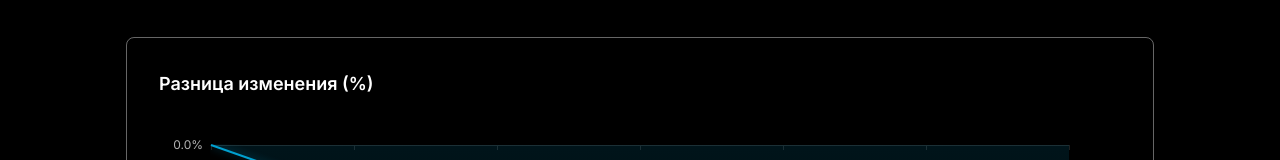
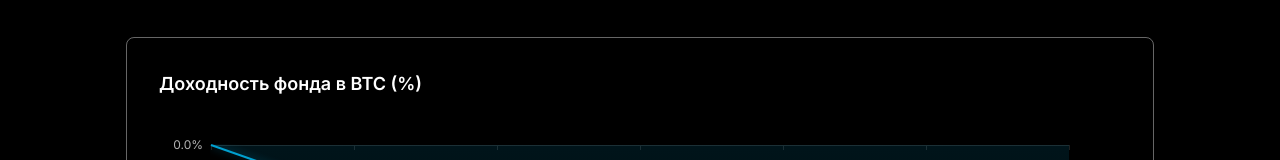
Before and after one commit to denissilantev64/VLHXBTC-dashboard, a React (Vite) app: page / in a window 1280 px wide. Shown: the part 1993-2153 px from the top of the page. Built offline with nearby package versions, Linux system fonts and the light colour scheme.

Commit message:
Update diff chart title translation

```diff
--- a/src/i18n.ts
+++ b/src/i18n.ts
@@ -36,7 +36,7 @@ export const translations = {
         },
       },
       diff: {
-        title: 'Разница изменения (%)',
+        title: 'Доходность фонда в BTC (%)',
         series: {
           diff: 'Разница изменений',
         },
@@ -80,7 +80,7 @@ export const translations = {
         },
       },
       diff: {
-        title: 'Change Difference (%)',
+        title: 'Fund Performance in BTC (%)',
         series: {
           diff: 'Change spread',
         },
```
